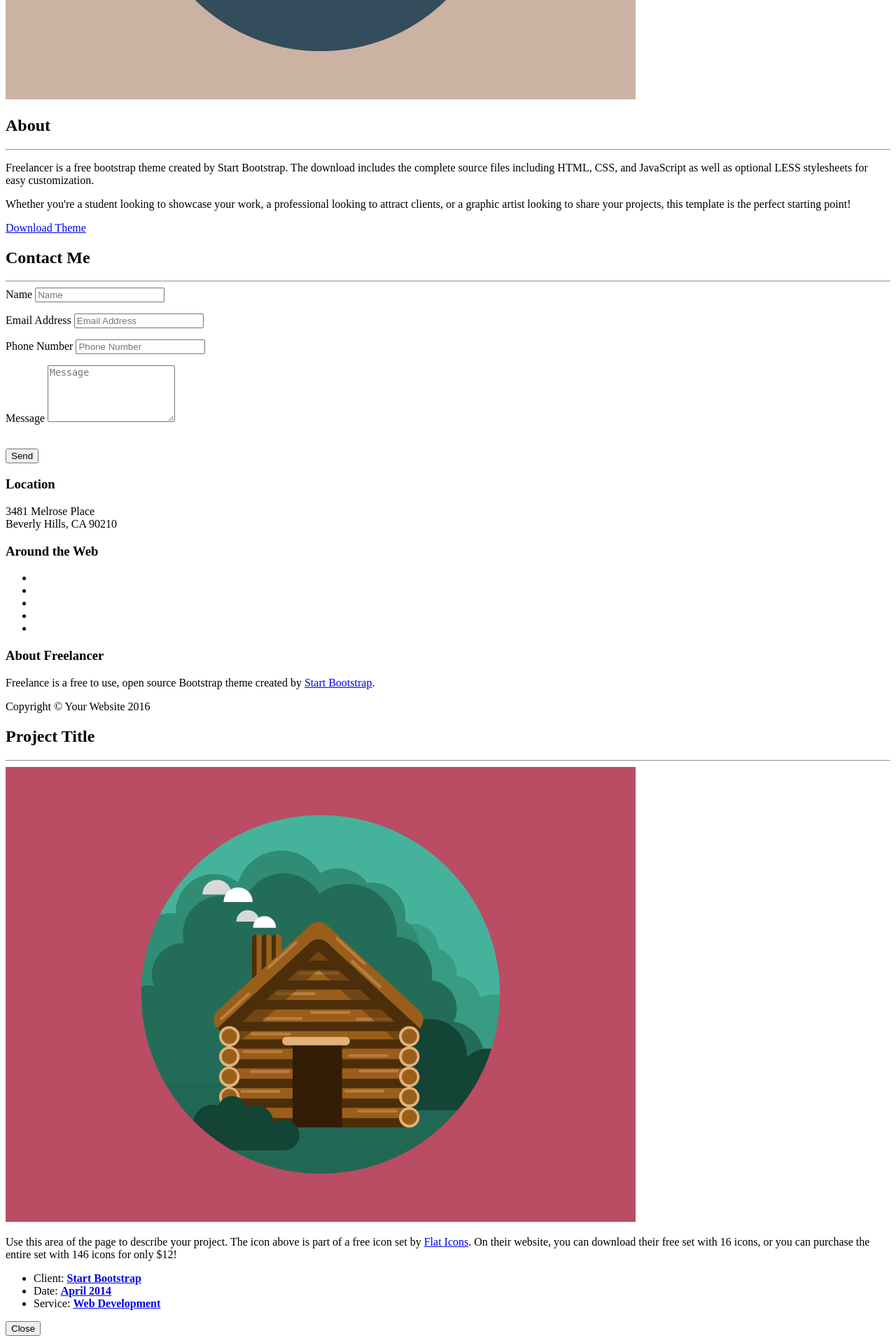
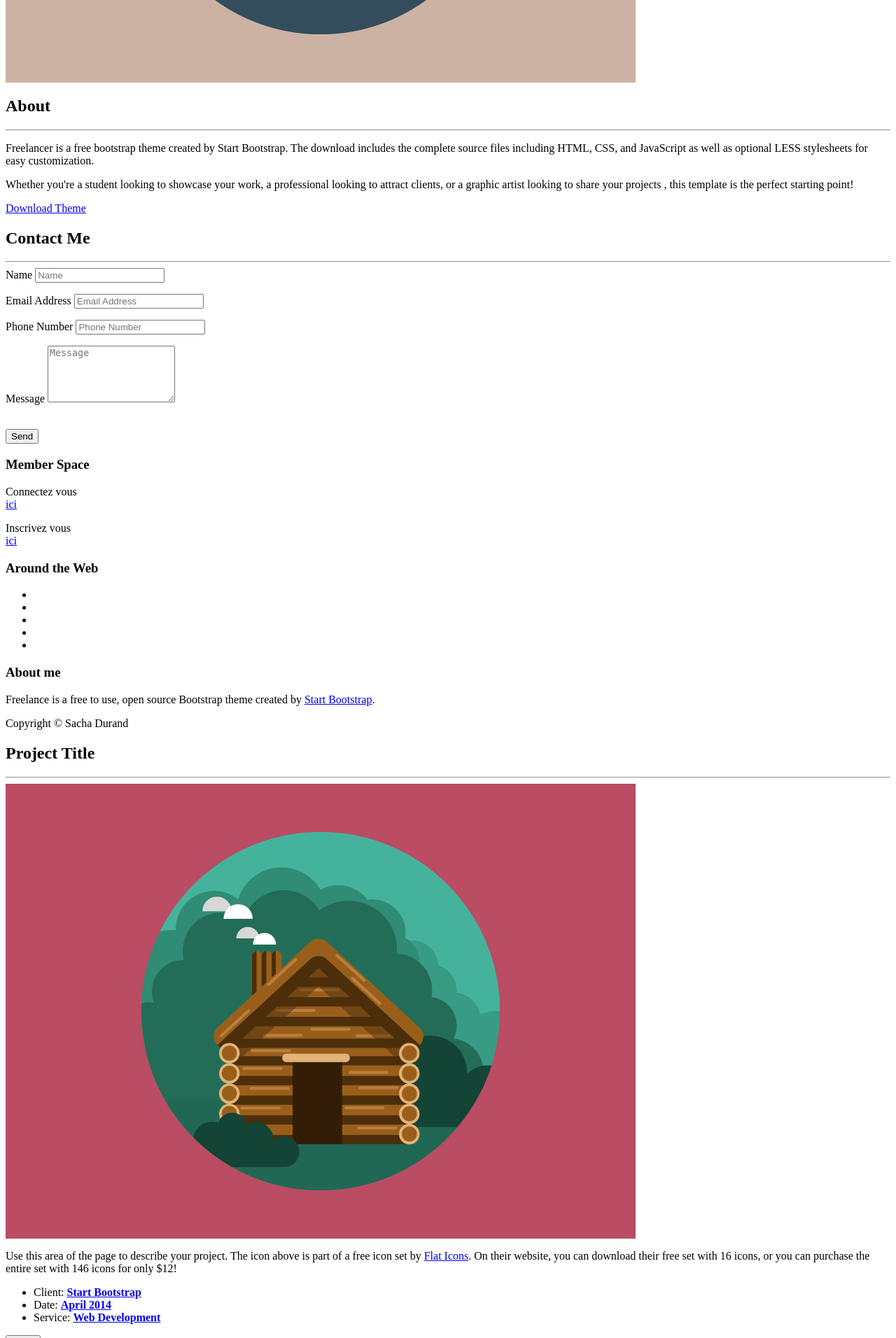
Before and after one commit to DurandSacha/Blog-PHP-MVC-POO, a PHP site: page /home.php in a window 1280 px wide. Shown: the part 4320-6232 px from the top of the page at 70% size. Run offline with PHP 8.4, Linux system fonts and the light colour scheme; some libraries are stand-ins or nearby versions.

Commit message:
Intégration bootstrap

```diff
--- a/public/composer.json
+++ b/public/composer.json
@@ -3,6 +3,7 @@
     "require": {
         "twbs/bootstrap": "^4.3"
     },
+
     "authors": [
         {
             "name": "sacha",
--- a/public/home.php
+++ b/public/home.php
@@ -1,5 +1,4 @@
-<!DOCTYPE html>
-<html lang="en">
+
 
 <body id="page-top" class="index">
 
@@ -11,7 +10,7 @@
                 <button type="button" class="navbar-toggle" data-toggle="collapse" data-target="#bs-example-navbar-collapse-1">
                     <span class="sr-only">Toggle navigation</span> Menu <i class="fa fa-bars"></i>
                 </button>
-                <a class="navbar-brand" href="#page-top">Start Bootstrap</a>
+                <a class="navbar-brand" href="#page-top">Sacha Durand</a>
             </div>
 
             <!-- Collect the nav links, forms, and other content for toggling -->
@@ -47,9 +46,9 @@
                 <div class="col-lg-12">
                     <img class="img-responsive" src="img/profile.png" alt="">
                     <div class="intro-text">
-                        <span class="name">Start Bootstrap</span>
+                        <span class="name">Sacha Durand</span>
                         <hr class="star-light">
-                        <span class="skills">Web Developer - Graphic Artist - User Experience Designer</span>
+                        <span class="skills">Web Developer - Back-end Developer - User Experience Designer</span>
                     </div>
                 </div>
             </div>
@@ -141,10 +140,12 @@
             </div>
             <div class="row">
                 <div class="col-lg-4 col-lg-offset-2">
-                    <p>Freelancer is a free bootstrap theme created by Start Bootstrap. The download includes the complete source files including HTML, CSS, and JavaScript as well as optional LESS stylesheets for easy customization.</p>
+                    <p>Freelancer is a free bootstrap theme created by Start Bootstrap. The download includes the complete source files including HTML,
+                        CSS, and JavaScript as well as optional LESS stylesheets for easy customization.</p>
                 </div>
                 <div class="col-lg-4">
-                    <p>Whether you're a student looking to showcase your work, a professional looking to attract clients, or a graphic artist looking to share your projects, this template is the perfect starting point!</p>
+                    <p>Whether you're a student looking to showcase your work, a professional looking to attract clients, or a graphic artist looking to share your projects
+                        , this template is the perfect starting point!</p>
                 </div>
                 <div class="col-lg-8 col-lg-offset-2 text-center">
                     <a href="#" class="btn btn-lg btn-outline">
@@ -216,9 +217,14 @@
             <div class="container">
                 <div class="row">
                     <div class="footer-col col-md-4">
-                        <h3>Location</h3>
-                        <p>3481 Melrose Place
-                            <br>Beverly Hills, CA 90210</p>
+                        <h3>Member Space</h3>
+                        <p> Connectez vous
+                            <br>
+                        <a href="index.php?route=connect"> ici</a></p>
+
+                        <p> Inscrivez vous <br/>
+                            <a href="index.php?route=register"> ici</a>
+                        </p>
                     </div>
                     <div class="footer-col col-md-4">
                         <h3>Around the Web</h3>
@@ -241,7 +247,7 @@
                         </ul>
                     </div>
                     <div class="footer-col col-md-4">
-                        <h3>About Freelancer</h3>
+                        <h3>About me</h3>
                         <p>Freelance is a free to use, open source Bootstrap theme created by <a href="http://startbootstrap.com">Start Bootstrap</a>.</p>
                     </div>
                 </div>
@@ -251,7 +257,7 @@
             <div class="container">
                 <div class="row">
                     <div class="col-lg-12">
-                        Copyright &copy; Your Website 2016
+                        Copyright &copy; Sacha Durand
                     </div>
                 </div>
             </div>
@@ -264,6 +270,15 @@
             <i class="fa fa-chevron-up"></i>
         </a>
     </div>
+
+
+
+
+
+
+
+
+
 
     <!-- Portfolio Modals -->
     <div class="portfolio-modal modal fade" id="portfolioModal1" tabindex="-1" role="dialog" aria-hidden="true">
@@ -281,7 +296,8 @@
                             <h2>Project Title</h2>
                             <hr class="star-primary">
                             <img src="img/portfolio/cabin.png" class="img-responsive img-centered" alt="">
-                            <p>Use this area of the page to describe your project. The icon above is part of a free icon set by <a href="https://sellfy.com/p/8Q9P/jV3VZ/">Flat Icons</a>. On their website, you can download their free set with 16 icons, or you can purchase the entire set with 146 icons for only $12!</p>
+                            <p>Use this area of the page to describe your project. The icon above is part of a free icon set by <a href="https://sellfy.com/p/8Q9P/jV3VZ/">Flat Icons</a>.
+                                On their website, you can download their free set with 16 icons, or you can purchase the entire set with 146 icons for only $12!</p>
                             <ul class="list-inline item-details">
                                 <li>Client:
                                     <strong><a href="http://startbootstrap.com">Start Bootstrap</a>
@@ -318,7 +334,8 @@
                             <h2>Project Title</h2>
                             <hr class="star-primary">
                             <img src="img/portfolio/cake.png" class="img-responsive img-centered" alt="">
-                            <p>Use this area of the page to describe your project. The icon above is part of a free icon set by <a href="https://sellfy.com/p/8Q9P/jV3VZ/">Flat Icons</a>. On their website, you can download their free set with 16 icons, or you can purchase the entire set with 146 icons for only $12!</p>
+                            <p>Use this area of the page to describe your project. The icon above is part of a free icon set by <a href="https://sellfy.com/p/8Q9P/jV3VZ/">Flat Icons</a>
+                                On their website, you can download their free set with 16 icons, or you can purchase the entire set with 146 icons for only $12!</p>
                             <ul class="list-inline item-details">
                                 <li>Client:
                                     <strong><a href="http://startbootstrap.com">Start Bootstrap</a>
@@ -355,7 +372,8 @@
                             <h2>Project Title</h2>
                             <hr class="star-primary">
                             <img src="img/portfolio/circus.png" class="img-responsive img-centered" alt="">
-                            <p>Use this area of the page to describe your project. The icon above is part of a free icon set by <a href="https://sellfy.com/p/8Q9P/jV3VZ/">Flat Icons</a>. On their website, you can download their free set with 16 icons, or you can purchase the entire set with 146 icons for only $12!</p>
+                            <p>Use this area of the page to describe your project. The icon above is part of a free icon set by <a href="https://sellfy.com/p/8Q9P/jV3VZ/">Flat Icons</a>.
+                                On their website, you can download their free set with 16 icons, or you can purchase the entire set with 146 icons for only $12!</p>
                             <ul class="list-inline item-details">
                                 <li>Client:
                                     <strong><a href="http://startbootstrap.com">Start Bootstrap</a>
@@ -392,7 +410,8 @@
                             <h2>Project Title</h2>
                             <hr class="star-primary">
                             <img src="img/portfolio/game.png" class="img-responsive img-centered" alt="">
-                            <p>Use this area of the page to describe your project. The icon above is part of a free icon set by <a href="https://sellfy.com/p/8Q9P/jV3VZ/">Flat Icons</a>. On their website, you can download their free set with 16 icons, or you can purchase the entire set with 146 icons for only $12!</p>
+                            <p>Use this area of the page to describe your project. The icon above is part of a free icon set by <a href="https://sellfy.com/p/8Q9P/jV3VZ/">Flat Icons</a>.
+                                On their website, you can download their free set with 16 icons, or you can purchase the entire set with 146 icons for only $12!</p>
                             <ul class="list-inline item-details">
                                 <li>Client:
                                     <strong><a href="http://startbootstrap.com">Start Bootstrap</a>
@@ -429,7 +448,8 @@
                             <h2>Project Title</h2>
                             <hr class="star-primary">
                             <img src="img/portfolio/safe.png" class="img-responsive img-centered" alt="">
-                            <p>Use this area of the page to describe your project. The icon above is part of a free icon set by <a href="https://sellfy.com/p/8Q9P/jV3VZ/">Flat Icons</a>. On their website, you can download their free set with 16 icons, or you can purchase the entire set with 146 icons for only $12!</p>
+                            <p>Use this area of the page to describe your project. The icon above is part of a free icon set by <a href="https://sellfy.com/p/8Q9P/jV3VZ/">Flat Icons</a>.
+                                On their website, you can download their free set with 16 icons, or you can purchase the entire set with 146 icons for only $12!</p>
                             <ul class="list-inline item-details">
                                 <li>Client:
                                     <strong><a href="http://startbootstrap.com">Start Bootstrap</a>
@@ -466,7 +486,8 @@
                             <h2>Project Title</h2>
                             <hr class="star-primary">
                             <img src="img/portfolio/submarine.png" class="img-responsive img-centered" alt="">
-                            <p>Use this area of the page to describe your project. The icon above is part of a free icon set by <a href="https://sellfy.com/p/8Q9P/jV3VZ/">Flat Icons</a>. On their website, you can download their free set with 16 icons, or you can purchase the entire set with 146 icons for only $12!</p>
+                            <p>Use this area of the page to describe your project. The icon above is part of a free icon set by <a href="https://sellfy.com/p/8Q9P/jV3VZ/">Flat Icons</a>.
+                                On their website, you can download their free set with 16 icons, or you can purchase the entire set with 146 icons for only $12!</p>
                             <ul class="list-inline item-details">
                                 <li>Client:
                                     <strong><a href="http://startbootstrap.com">Start Bootstrap</a>
@@ -489,21 +510,7 @@
         </div>
     </div>
 
-    <!-- jQuery -->
-    <script src="vendor/jquery/jquery.min.js"></script>
 
-    <!-- Bootstrap Core JavaScript -->
-    <script src="vendor/bootstrap/js/bootstrap.min.js"></script>
-
-    <!-- Plugin JavaScript -->
-    <script src="https://cdnjs.cloudflare.com/ajax/libs/jquery-easing/1.3/jquery.easing.min.js"></script>
-
-    <!-- Contact Form JavaScript -->
-    <script src="js/jqBootstrapValidation.js"></script>
-    <script src="js/contact_me.js"></script>
-
-    <!-- Theme JavaScript -->
-    <script src="js/freelancer.min.js"></script>
 
 </body>
 
--- a/public/index.php
+++ b/public/index.php
@@ -4,5 +4,6 @@ require '../config/Autoloader.php';
 require '../public/vendor/autoload.php';
 \App\config\Autoloader::register();
 
+session_start();
 $router = new \App\config\Router();
 $router->run();
```
Also changed, not shown: public/css/style.css (+13 -0 lines).
